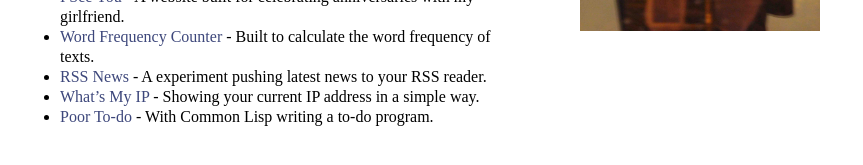
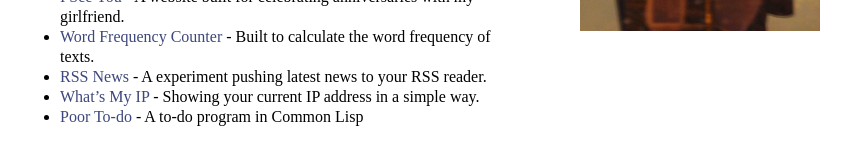
Before and after one commit to guojing0/guojing0.github.io, a Jekyll site: the page built from about-me.md, in a window 1280 px wide. Shown: the part 533-698 px from the top of the page, without its empty margins (0-863 px from the left). Built offline with Jekyll 4.4.1, drawn with Linux system fonts in a browser that asks for light colours; Markdown is read by kramdown in place of the engine named in the settings.

Commit message:
todo edited

```diff
--- a/about-me.md
+++ b/about-me.md
@@ -22,4 +22,4 @@ I enjoy coding codes and being creative, here are some projects I built:
 * [Word Frequency Counter](https://github.com/guojing0/my_python/blob/master/frequency.py) - Built to calculate the word frequency of texts.
 * [RSS News](http://rssnews.funnyguo.me/) - A experiment pushing latest news to your RSS reader.
 * [What's My IP](http://whatsmyip.funnyguo.me/) - Showing your current IP address in a simple way.
-* [Poor To-do](https://github.com/guojing0/common-lisp/blob/master/todo.lisp) - With Common Lisp writing a to-do program.
+* [Poor To-do](https://github.com/guojing0/common-lisp/blob/master/todo.lisp) - A to-do program in Common Lisp
```
